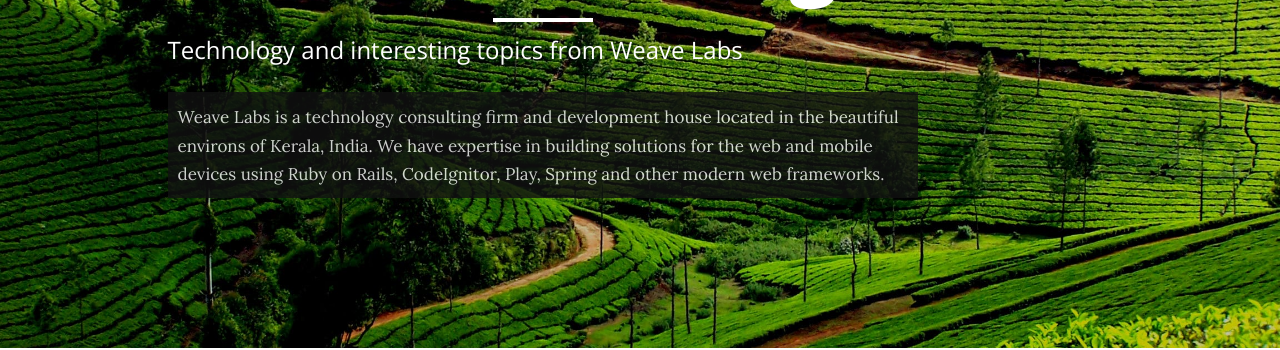
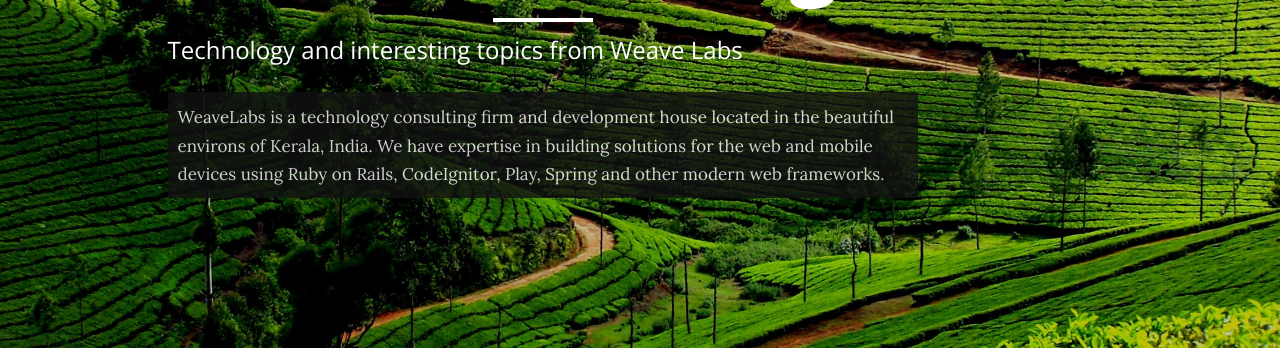
Before and after one commit to weavelabs/blog, a Jekyll site: the page built from index.html, in a window 1280 px wide. Shown: the part 235-585 px from the top of the page. Built offline with Jekyll 4.4.1, drawn with Linux system fonts in a browser that asks for light colours; nearby versions of some CDN libraries.

Commit message:
Typo fixes and favicon

```diff
--- a/_includes/head.html
+++ b/_includes/head.html
@@ -12,6 +12,8 @@
   <link rel="stylesheet" href="{{ "/css/main.css" | prepend: site.baseurl }}">
   <link rel="canonical" href="{{ page.url | replace:'index.html','' | prepend: site.baseurl | prepend: site.url }}">
   <link rel="alternate" type="application/rss+xml" title="{{ site.title }}" href="{{ "/feed.xml" | prepend: site.baseurl | prepend: site.url }}">
+  <link rel="shortcut icon" href="/favicon.png">
+
   <!-- HTML5 Shim and Respond.js IE8 support of HTML5 elements and media queries -->
   <!-- WARNING: Respond.js doesn't work if you view the page via file:// -->
   <!--[if lt IE 9]>
--- a/index.html
+++ b/index.html
@@ -11,7 +11,7 @@
           <span class="subheading">Technology and interesting topics from Weave Labs</span>
           <br />
           <div class="home-txt">
-            <span class="small">Weave Labs is a technology consulting firm and development house located in the beautiful environs of Kerala, India. We have expertise in building solutions for the web and mobile devices using Ruby on Rails, CodeIgnitor, Play, Spring and other modern web frameworks.</span>
+            <span class="small">WeaveLabs is a technology consulting firm and development house located in the beautiful environs of Kerala, India. We have expertise in building solutions for the web and mobile devices using Ruby on Rails, CodeIgnitor, Play, Spring and other modern web frameworks.</span>
           </div>
         </div>
       </div>
```
